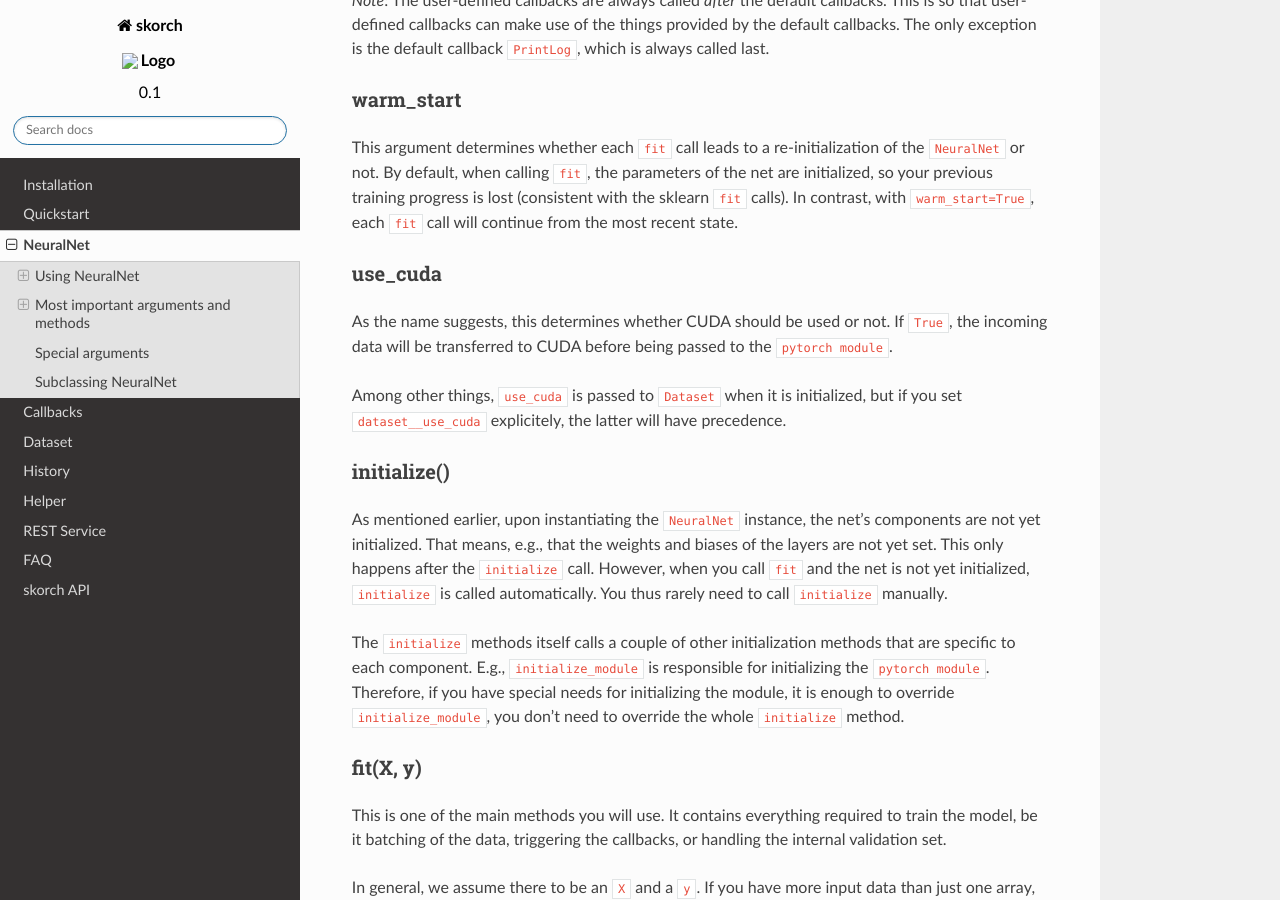
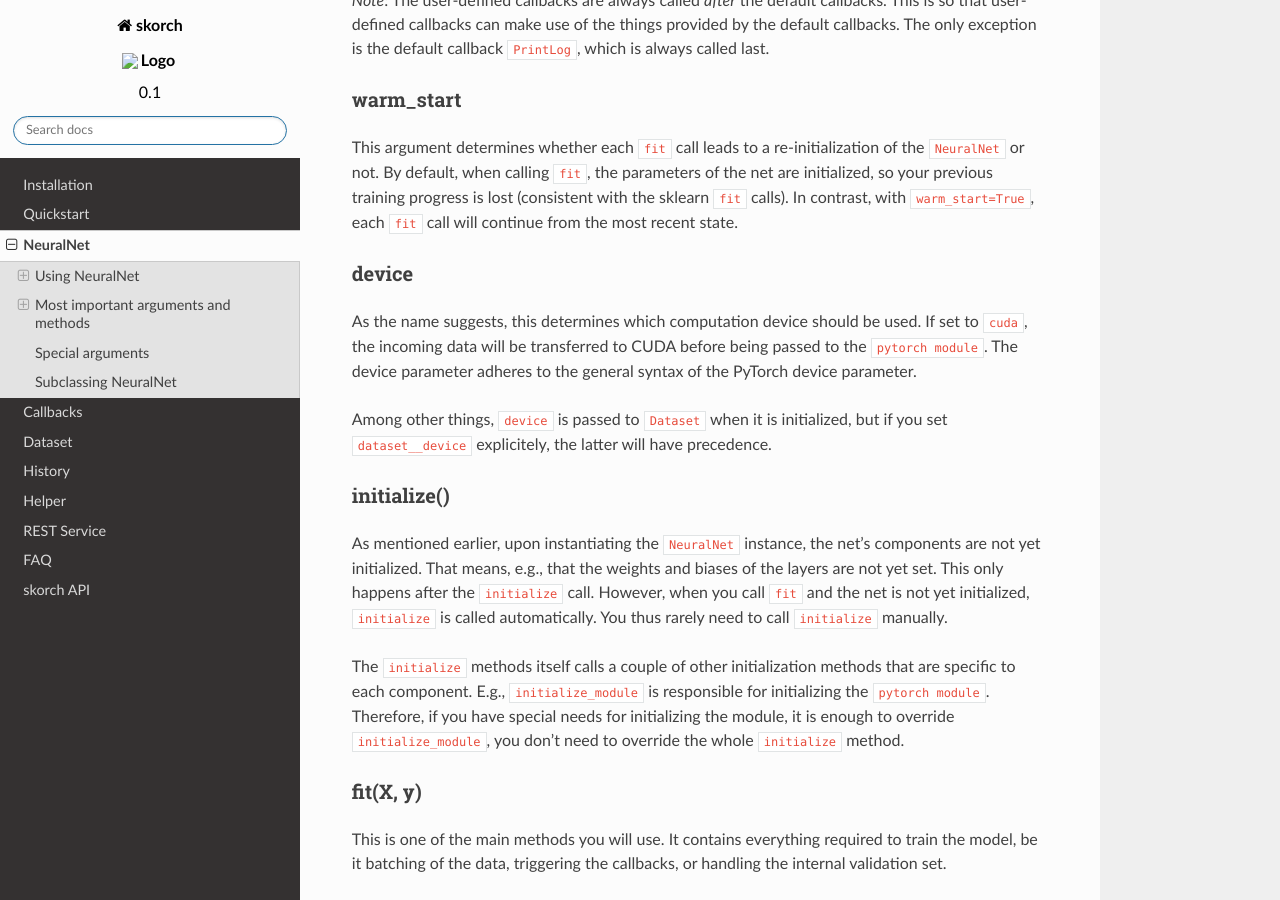
Before and after one commit to skorch-dev/skorch, a Sphinx documentation site: the page built from docs/user/neuralnet.rst, in a window 1280 px wide and 900 px high, scrolled down 4104 px. Built offline with Sphinx 7.4.7 and the Read the Docs theme 2.0.0, drawn with Linux system fonts in a browser that asks for light colours.

Commit message:
Update documentation regarding use_cuda

```diff
--- a/docs/user/neuralnet.rst
+++ b/docs/user/neuralnet.rst
@@ -243,15 +243,16 @@ previous training progress is lost (consistent with the sklearn
 ``fit`` calls). In contrast, with ``warm_start=True``, each ``fit``
 call will continue from the most recent state.
 
-use_cuda
-^^^^^^^^
+device
+^^^^^^
 
-As the name suggests, this determines whether CUDA should be used or
-not. If ``True``, the incoming data will be transferred to CUDA before
-being passed to the ``pytorch module``.
+As the name suggests, this determines which computation device should
+be used. If set to ``cuda``, the incoming data will be transferred to
+CUDA before being passed to the ``pytorch module``. The device parameter
+adheres to the general syntax of the PyTorch device parameter.
 
-Among other things, ``use_cuda`` is passed to ``Dataset`` when it is
-initialized, but if you set ``dataset__use_cuda`` explicitely, the
+Among other things, ``device`` is passed to ``Dataset`` when it is
+initialized, but if you set ``dataset__device`` explicitely, the
 latter will have precedence.
 
 initialize()
```
Also changed, not shown: docs/user/dataset.rst (+4 -3 lines), 1 other file.
